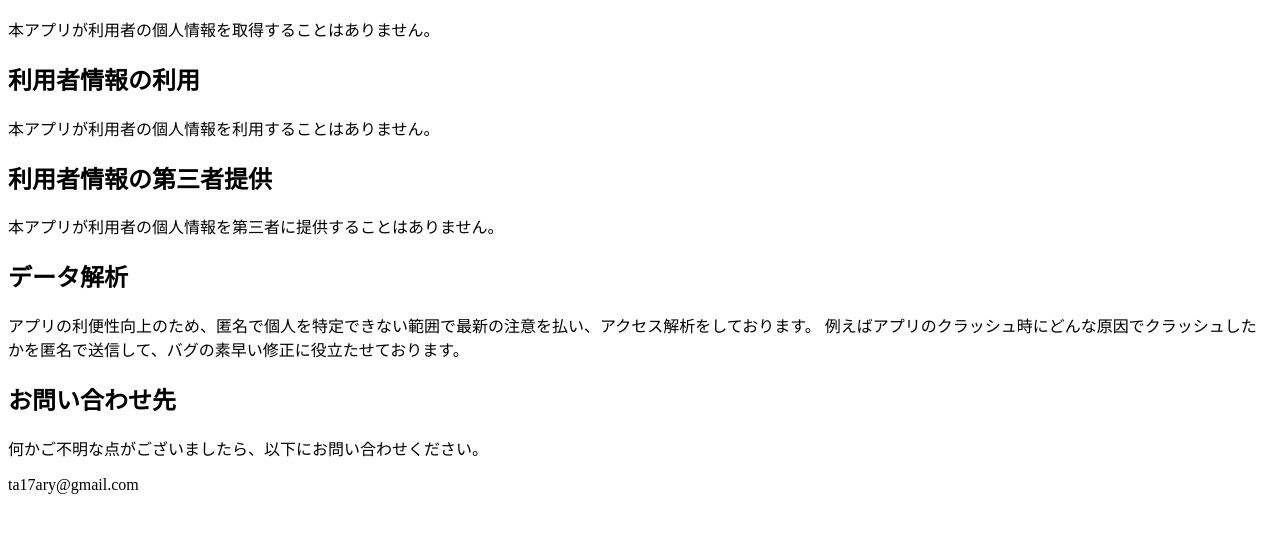
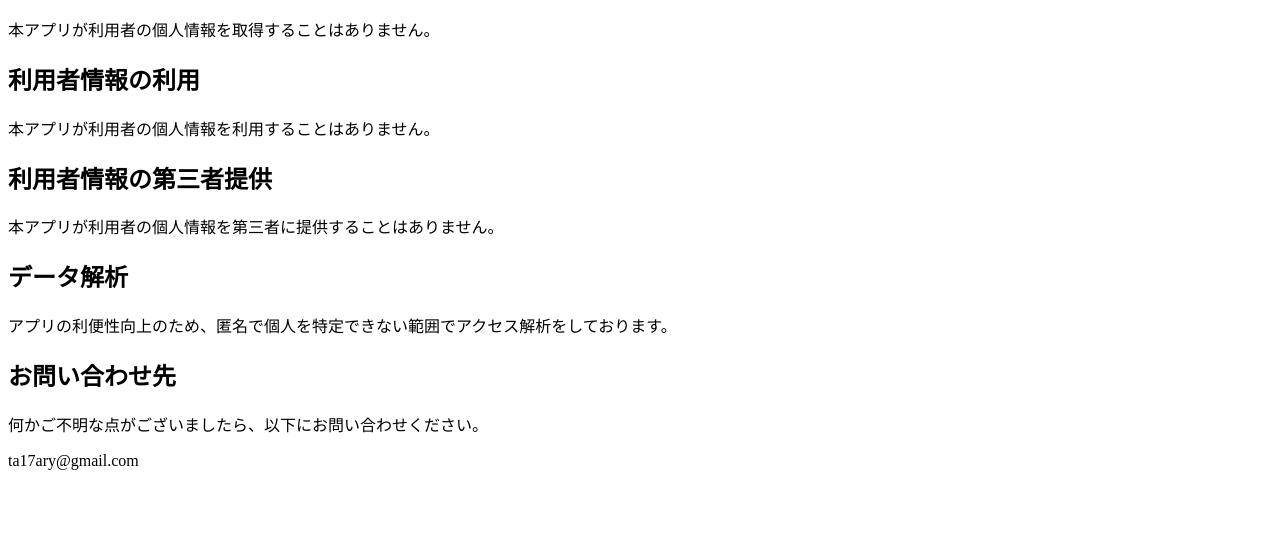
Before and after one commit to ta-mu/simple_register, a plain HTML site: page privacypolicy.html in a window 1280 px wide. Shown: the part 127-660 px from the top of the page. Drawn offline with Linux system fonts and the light colour scheme.

Commit message:
データ解析修正

```diff
--- a/privacypolicy.html
+++ b/privacypolicy.html
@@ -13,8 +13,7 @@
     <h2>利用者情報の第三者提供</h2>
     <p>本アプリが利用者の個人情報を第三者に提供することはありません。</p>
     <h2>データ解析</h2>
-    <p>アプリの利便性向上のため、匿名で個人を特定できない範囲で最新の注意を払い、アクセス解析をしております。
-      例えばアプリのクラッシュ時にどんな原因でクラッシュしたかを匿名で送信して、バグの素早い修正に役立たせております。</p>
+    <p>アプリの利便性向上のため、匿名で個人を特定できない範囲でアクセス解析をしております。</p>
     <h2>お問い合わせ先</h2>
     <p>何かご不明な点がございましたら、以下にお問い合わせください。</p>
     <p>ta17ary@gmail.com</p>
```
